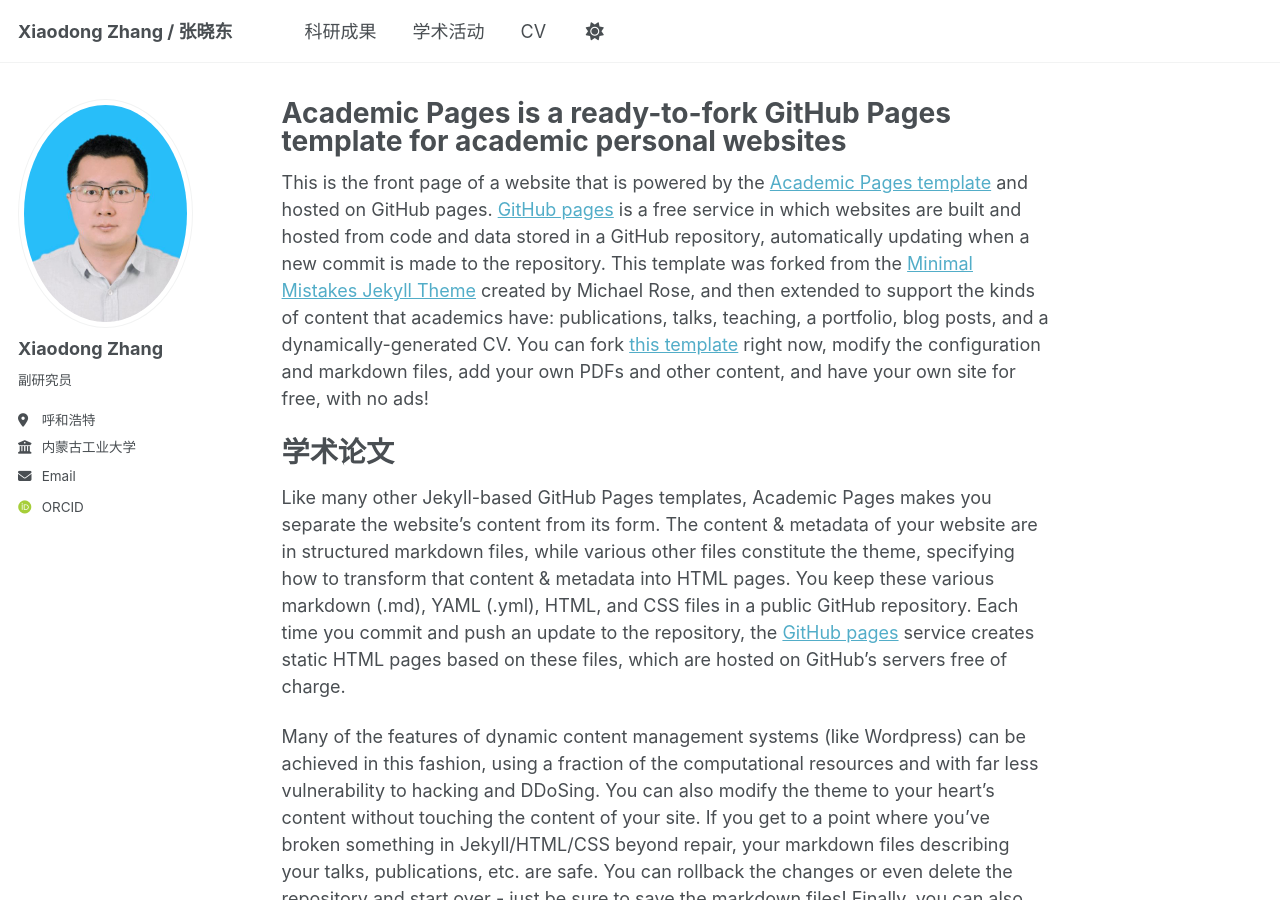
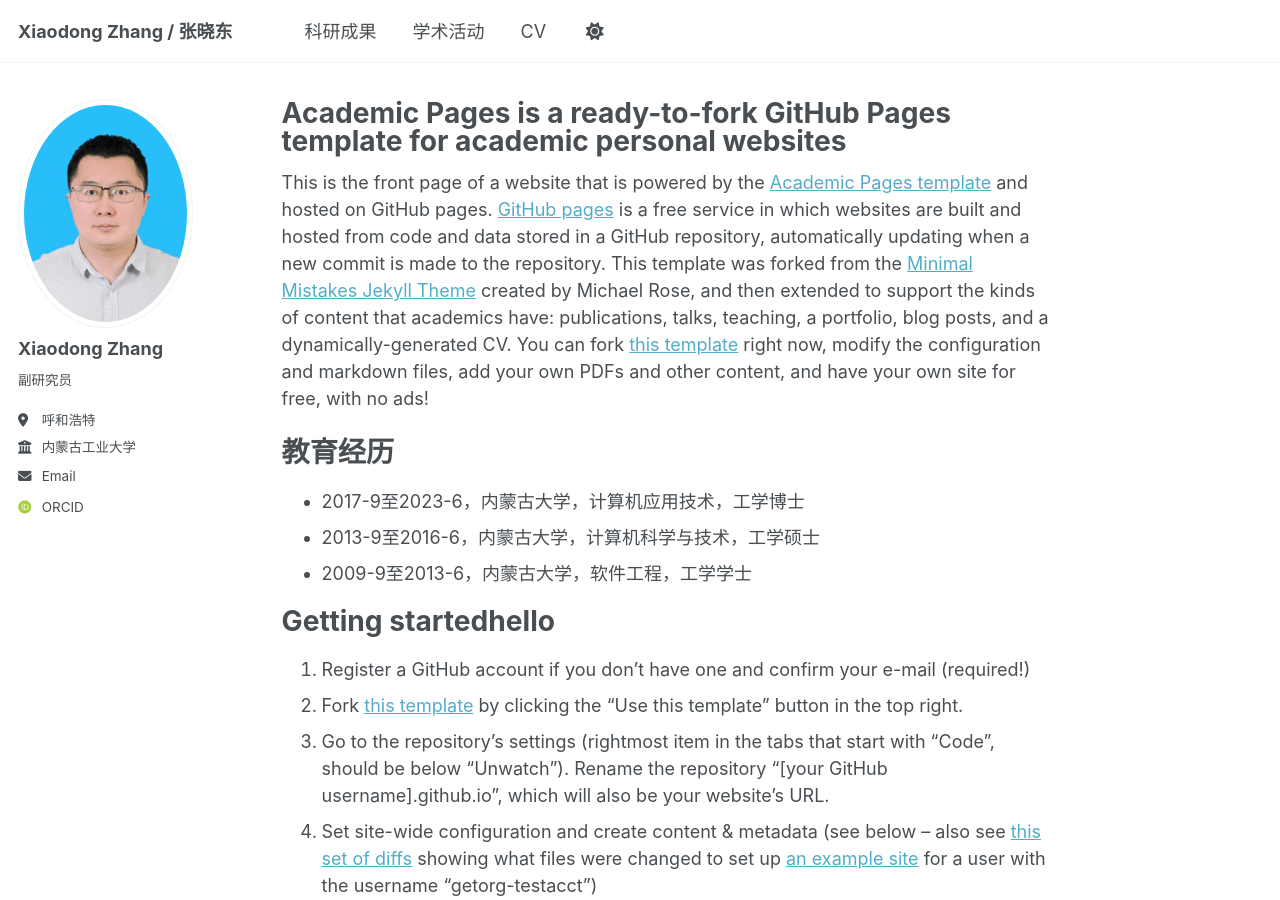
Before and after one commit to zhangxiaodong-imut/zhangxiaodong-imut.github.io, a Jekyll site: the page built from _pages/about.md, in a window 1280 px wide and 900 px high. Built offline with Jekyll 4.4.1, drawn with Linux system fonts in a browser that asks for light colours; some web fonts are replaced; some of the changed text lies outside the part shown.

Commit message:
Update about.md

```diff
--- a/_pages/about.md
+++ b/_pages/about.md
@@ -9,11 +9,11 @@ redirect_from:
 
 This is the front page of a website that is powered by the [Academic Pages template](https://github.com/academicpages/academicpages.github.io) and hosted on GitHub pages. [GitHub pages](https://pages.github.com) is a free service in which websites are built and hosted from code and data stored in a GitHub repository, automatically updating when a new commit is made to the repository. This template was forked from the [Minimal Mistakes Jekyll Theme](https://mmistakes.github.io/minimal-mistakes/) created by Michael Rose, and then extended to support the kinds of content that academics have: publications, talks, teaching, a portfolio, blog posts, and a dynamically-generated CV. You can fork [this template](https://github.com/academicpages/academicpages.github.io) right now, modify the configuration and markdown files, add your own PDFs and other content, and have your own site for free, with no ads!
 
-学术论文
+教育经历
 ======
-Like many other Jekyll-based GitHub Pages templates, Academic Pages makes you separate the website's content from its form. The content & metadata of your website are in structured markdown files, while various other files constitute the theme, specifying how to transform that content & metadata into HTML pages. You keep these various markdown (.md), YAML (.yml), HTML, and CSS files in a public GitHub repository. Each time you commit and push an update to the repository, the [GitHub pages](https://pages.github.com/) service creates static HTML pages based on these files, which are hosted on GitHub's servers free of charge.
-
-Many of the features of dynamic content management systems (like Wordpress) can be achieved in this fashion, using a fraction of the computational resources and with far less vulnerability to hacking and DDoSing. You can also modify the theme to your heart's content without touching the content of your site. If you get to a point where you've broken something in Jekyll/HTML/CSS beyond repair, your markdown files describing your talks, publications, etc. are safe. You can rollback the changes or even delete the repository and start over - just be sure to save the markdown files! Finally, you can also write scripts that process the structured data on the site, such as [this one](https://github.com/academicpages/academicpages.github.io/blob/master/talkmap.ipynb) that analyzes metadata in pages about talks to display [a map of every location you've given a talk](https://academicpages.github.io/talkmap.html).
+* 2017-9至2023-6，内蒙古大学，计算机应用技术，工学博士
+* 2013-9至2016-6，内蒙古大学，计算机科学与技术，工学硕士
+* 2009-9至2013-6，内蒙古大学，软件工程，工学学士
 
 Getting startedhello
 ======
```
